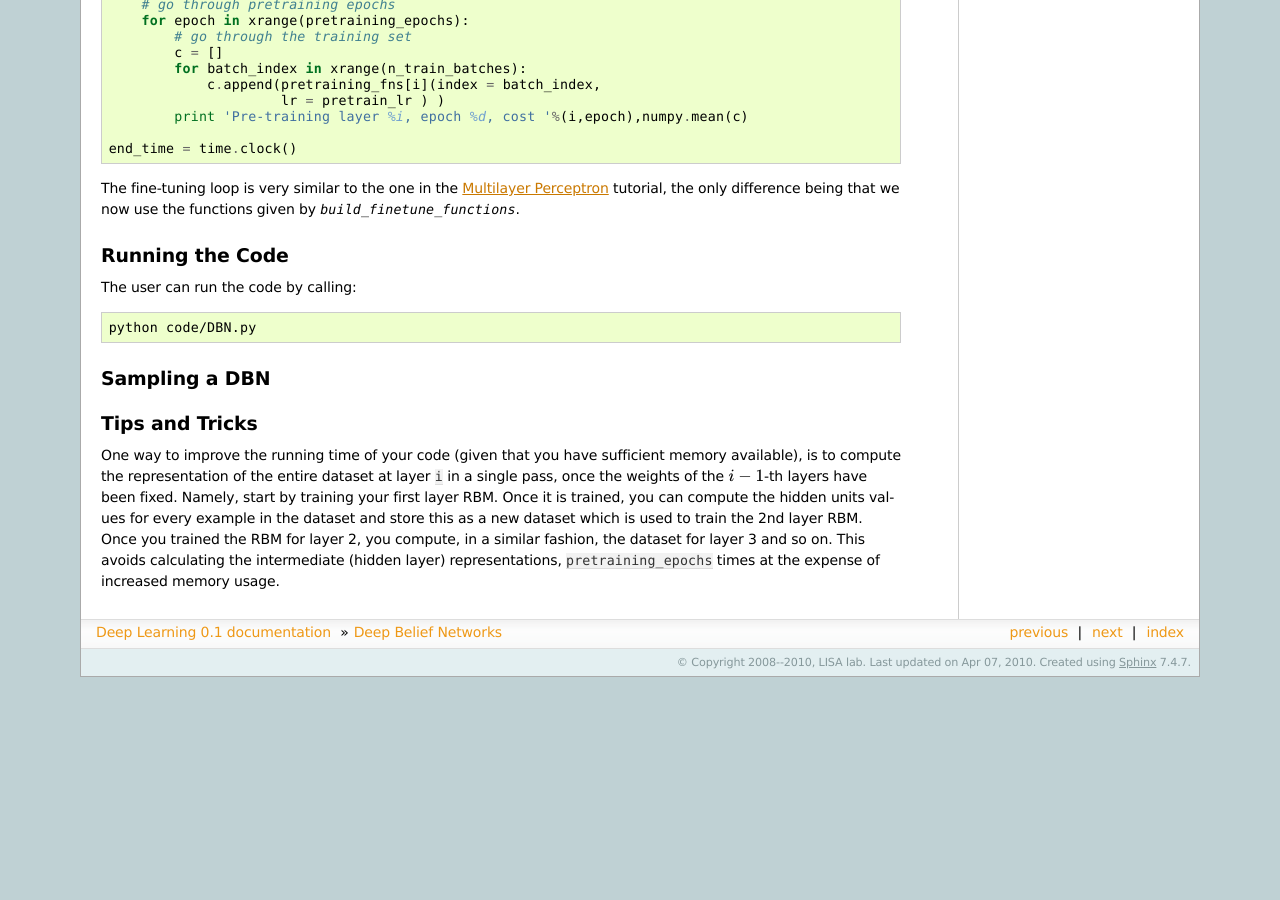
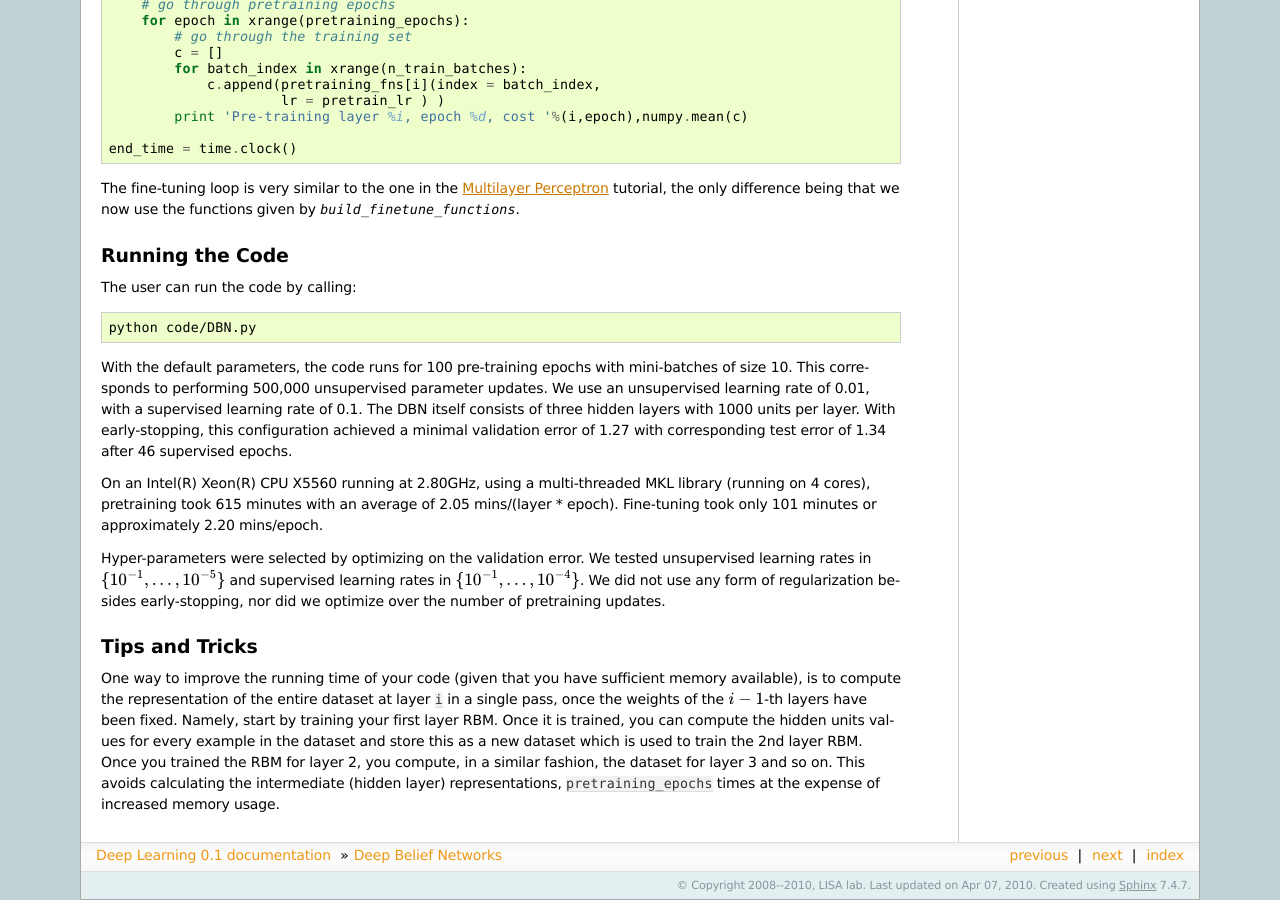
Before and after one commit to lisa-lab/DeepLearningTutorials, a Sphinx documentation site: the page built from doc/DBN.txt, in a window 1280 px wide and 900 px high, scrolled down 6490 px. Built offline with Sphinx 7.4.7, drawn with Linux system fonts in a browser that asks for light colours; formulas are drawn with MathJax 3; before the commit the page ends 7167 px from its top, so only the background shows below that.

Commit message:
added DBN results (1.34 test error)

```diff
--- a/doc/DBN.txt
+++ b/doc/DBN.txt
@@ -472,9 +472,24 @@ The user can run the code by calling:
 
   python code/DBN.py
 
+With the default parameters, the code runs for 100 pre-training epochs with
+mini-batches of size 10. This corresponds to performing 500,000 unsupervised
+parameter updates. We use an unsupervised learning rate of 0.01, with a
+supervised learning rate of 0.1.  The DBN itself consists of three
+hidden layers with 1000 units per layer. With early-stopping, this configuration
+achieved a minimal validation error of 1.27 with corresponding test
+error of 1.34 after 46 supervised epochs.
 
-Sampling a DBN
-++++++++++++++
+On an Intel(R) Xeon(R) CPU X5560 running at 2.80GHz, using a multi-threaded MKL
+library (running on 4 cores), pretraining took 615 minutes with an average of
+2.05 mins/(layer * epoch). Fine-tuning took only 101 minutes or approximately
+2.20 mins/epoch.
+
+Hyper-parameters were selected by optimizing on the validation error. We tested
+unsupervised learning rates in :math:`\{10^{-1}, ..., 10^{-5}\}` and supervised
+learning rates in :math:`\{10^{-1}, ..., 10^{-4}\}`. We did not use any form of
+regularization besides early-stopping, nor did we optimize over the number of
+pretraining updates.
 
 
 Tips and Tricks
```
Also changed, not shown: 1 other file.
